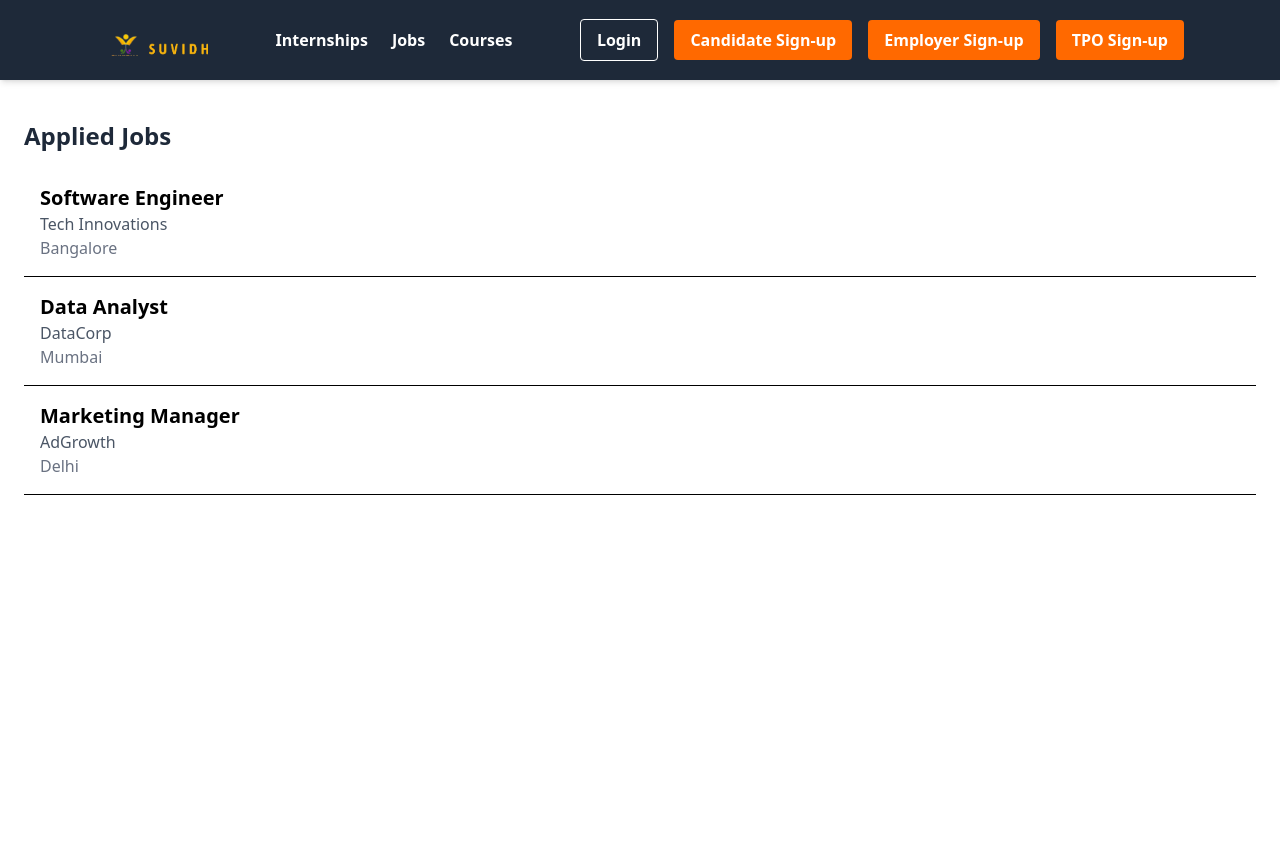
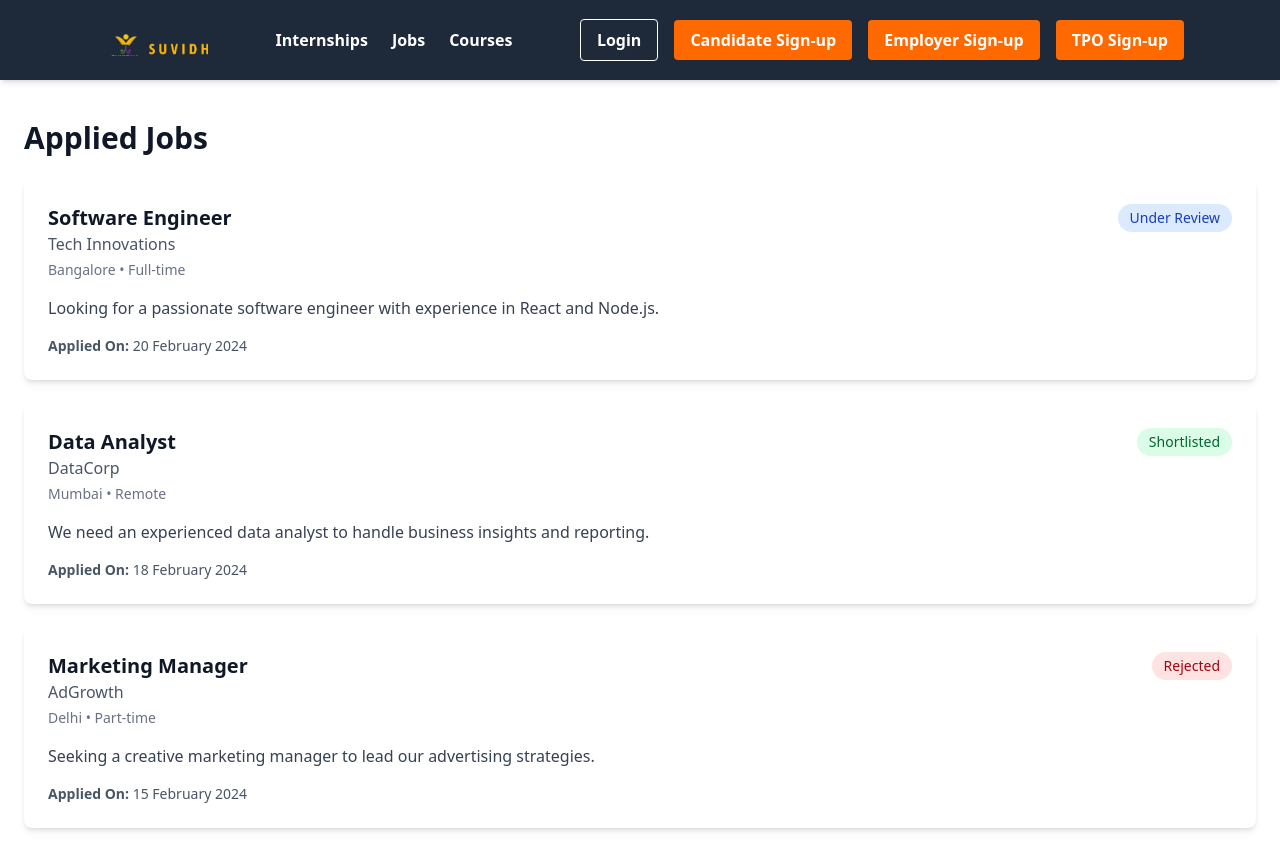
Before and after one commit to Internshala-clone/internshala-clone, a React (Vite) app: page /appliedjobs in a window 1280 px wide. Before the commit the page ends 800 px from the top, so only its background shows below. Built offline with nearby package versions, Linux system fonts and the light colour scheme; no server answers.

Commit message:
Updated Jobs and Profile

```diff
--- a/src/components/Appliedjobs.jsx
+++ b/src/components/Appliedjobs.jsx
@@ -18,6 +18,8 @@ const AppliedJobs = () => {
       location: "Bangalore",
       description:
         "Looking for a passionate software engineer with experience in React and Node.js.",
+      status: "Under Review",
+      applied_on: "2024-02-20",
     },
     {
       id: 2,
@@ -27,6 +29,8 @@ const AppliedJobs = () => {
       location: "Mumbai",
       description:
         "We need an experienced data analyst to handle business insights and reporting.",
+      status: "Shortlisted",
+      applied_on: "2024-02-18",
     },
     {
       id: 3,
@@ -36,6 +40,8 @@ const AppliedJobs = () => {
       location: "Delhi",
       description:
         "Seeking a creative marketing manager to lead our advertising strategies.",
+      status: "Rejected",
+      applied_on: "2024-02-15",
     },
   ];
 
@@ -85,16 +91,49 @@ const AppliedJobs = () => {
   return (
     <div>
       <Navbar />
-      <div className="mt-24 p-6">
-        <h1 className="text-2xl font-bold text-gray-800">Applied Jobs</h1>
+      <div className="mt-24 p-6 max-w-7xl mx-auto">
+        <h1 className="text-3xl font-bold text-gray-900 mb-6">Applied Jobs</h1>
         {error && <p className="text-red-500">{error}</p>}
-        <div className="mt-4">
+        <div className="space-y-6">
           {appliedJobs.length > 0 ? (
             appliedJobs.map((job) => (
-              <div key={job.id} className="p-4 border-b">
-                <h2 className="text-xl font-semibold">{job.job_title}</h2>
-                <p className="text-gray-600">{job.company_name}</p>
-                <p className="text-gray-500">{job.location}</p>
+              <div
+                key={job.id}
+                className="bg-white p-6 rounded-lg shadow-md hover:shadow-lg transition-shadow"
+              >
+                <div className="flex justify-between items-start">
+                  <div>
+                    <h2 className="text-xl font-semibold text-gray-900">
+                      {job.job_title}
+                    </h2>
+                    <p className="text-gray-600">{job.company_name}</p>
+                    <p className="text-gray-500 text-sm mt-1">
+                      {job.location} • {job.job_type}
+                    </p>
+                  </div>
+                  <span
+                    className={`px-3 py-1 rounded-full text-sm font-medium ${
+                      job.status === "Under Review"
+                        ? "bg-blue-100 text-blue-800"
+                        : job.status === "Shortlisted"
+                        ? "bg-green-100 text-green-800"
+                        : "bg-red-100 text-red-800"
+                    }`}
+                  >
+                    {job.status}
+                  </span>
+                </div>
+                <p className="text-gray-700 mt-4">{job.description}</p>
+                <div className="mt-4 text-sm text-gray-600">
+                  <p>
+                    <span className="font-semibold">Applied On:</span>{" "}
+                    {new Date(job.applied_on).toLocaleDateString("en-IN", {
+                      day: "2-digit",
+                      month: "long",
+                      year: "numeric",
+                    })}
+                  </p>
+                </div>
               </div>
             ))
           ) : (
--- a/src/components/Profile.jsx
+++ b/src/components/Profile.jsx
@@ -6,24 +6,44 @@ import Navbar from "./Navbar";
 
 const Profile = () => {
   const [user, setUser] = useState(null);
+  const [loading, setLoading] = useState(true);
   const auth = getAuth(app);
   const db = getFirestore(app);
 
   useEffect(() => {
     const unsubscribe = onAuthStateChanged(auth, async (currentUser) => {
       if (currentUser) {
+        try {
           const userDoc = await getDoc(doc(db, "users", currentUser.uid));
-        setUser(userDoc.exists() ? userDoc.data() : null);
+          if (userDoc.exists()) {
+            setUser(userDoc.data());
           } else {
             setUser(null);
+          }
+        } catch (error) {
+          console.error("Error fetching user data:", error);
+        } finally {
+          setLoading(false);
+        }
+      } else {
+        setUser(null);
+        setLoading(false);
       }
     });
     return () => unsubscribe();
   }, [auth, db]);
 
+  if (loading) {
+    return (
+      <div className="text-center text-gray-500 mt-10">Loading profile...</div>
+    );
+  }
+
   if (!user) {
     return (
-      <div className="text-center text-gray-500 mt-10">Loading profile...</div>
+      <div className="text-center text-gray-500 mt-10">
+        No profile data found. Please log in.
+      </div>
     );
   }
 
@@ -32,26 +52,76 @@ const Profile = () => {
   };
 
   return (
-    <div className=" min-h-screen">
+    <div className="min-h-screen bg-gray-50">
       <Navbar />
-      <div className="max-w-4xl mx-auto mt-50 p-8 bg-white shadow-lg rounded-lg">
-        <h1 className="text-3xl font-bold text-gray-800 text-center mb-6">
+      <div className="max-w-4xl mx-auto mt-24 p-8">
+        <h1 className="text-3xl font-bold text-gray-900 text-center mb-8">
           Profile
         </h1>
-        <div className="bg-gray-50 p-6 rounded-lg shadow-md">
-          <p className="text-lg font-semibold text-gray-700 mb-2">
+        <div className="bg-white p-8 rounded-lg shadow-lg">
+          {/* Personal Information Section */}
+          <div className="mb-8">
+            <h2 className="text-2xl font-semibold text-gray-800 mb-4">
+              Personal Information
+            </h2>
+            <div className="space-y-4">
+              <p className="text-lg text-gray-700">
                 <strong>Name:</strong> {user.firstName} {user.lastName}
               </p>
-          <p className="text-lg text-gray-600 mb-2">
+              <p className="text-lg text-gray-700">
                 <strong>Email:</strong> {user.email}
               </p>
-          <p className="text-lg text-gray-600 mb-2">
+              <p className="text-lg text-gray-700">
                 <strong>Phone:</strong> {user.mobile || "Not provided"}
               </p>
-          <p className="text-lg text-gray-600">
+              <p className="text-lg text-gray-700">
                 <strong>Role:</strong>{" "}
                 {capitalizeFirstLetter(user.userType) || "User"}
               </p>
+            </div>
+          </div>
+
+          {/* Account Details Section */}
+          <div className="mb-8">
+            <h2 className="text-2xl font-semibold text-gray-800 mb-4">
+              Account Details
+            </h2>
+            <div className="space-y-4">
+              <p className="text-lg text-gray-700">
+                <strong>Account Created On:</strong>{" "}
+                {user.createdAt
+                  ? new Date(user.createdAt.seconds * 1000).toLocaleDateString(
+                      "en-IN",
+                      {
+                        day: "2-digit",
+                        month: "long",
+                        year: "numeric",
+                      }
+                    )
+                  : "Not available"}
+              </p>
+              <p className="text-lg text-gray-700">
+                <strong>Last Login:</strong>{" "}
+                {user.lastLogin
+                  ? new Date(user.lastLogin.seconds * 1000).toLocaleDateString(
+                      "en-IN",
+                      {
+                        day: "2-digit",
+                        month: "long",
+                        year: "numeric",
+                      }
+                    )
+                  : "Not available"}
+              </p>
+            </div>
+          </div>
+
+          {/* Edit Profile Button */}
+          <div className="text-center">
+            <button className="bg-orange-500 text-white px-6 py-2 rounded-lg hover:bg-orange-600 transition-colors">
+              Edit Profile
+            </button>
+          </div>
         </div>
       </div>
     </div>
--- a/src/components/Savedjobs.jsx
+++ b/src/components/Savedjobs.jsx
@@ -13,6 +13,9 @@ const mockSavedJobs = [
     company_name: "Tech Innovations",
     job_type: "Full-time",
     location: "Bangalore",
+    description:
+      "Looking for a passionate software engineer with experience in React and Node.js.",
+    posted_on: "2024-02-20",
   },
   {
     id: 2,
@@ -20,6 +23,9 @@ const mockSavedJobs = [
     company_name: "DataCorp",
     job_type: "Remote",
     location: "Mumbai",
+    description:
+      "We need an experienced data analyst to handle business insights and reporting.",
+    posted_on: "2024-02-18",
   },
 ];
 
@@ -85,8 +91,8 @@ const SavedJobs = () => {
   return (
     <div>
       <Navbar />
-      <div className="mt-24 p-6">
-        <h1 className="text-2xl font-bold text-gray-800">Saved Jobs</h1>
+      <div className="mt-24 p-6 max-w-7xl mx-auto">
+        <h1 className="text-3xl font-bold text-gray-900 mb-6">Saved Jobs</h1>
 
         {loading && (
           <p className="text-orange-500 mt-4">Loading saved jobs...</p>
@@ -101,18 +107,29 @@ const SavedJobs = () => {
           {savedJobs.map((job) => (
             <div
               key={job.id}
-              className="bg-white shadow-md rounded-lg p-4 border border-gray-200"
+              className="bg-white p-6 rounded-lg shadow-md hover:shadow-lg transition-shadow"
             >
-              <h3 className="text-lg font-semibold text-gray-900">
+              <h3 className="text-xl font-semibold text-gray-900">
                 {job.job_title}
               </h3>
-              <p className="text-sm text-orange-500">{job.company_name}</p>
-              <p className="text-sm text-gray-600">{job.job_type}</p>
-              <p className="text-sm text-gray-600">{job.location}</p>
-
+              <p className="text-gray-600">{job.company_name}</p>
+              <p className="text-gray-500 text-sm mt-1">
+                {job.location} • {job.job_type}
+              </p>
+              <p className="text-gray-700 mt-4">{job.description}</p>
+              <div className="mt-4 text-sm text-gray-600">
+                <p>
+                  <span className="font-semibold">Posted On:</span>{" "}
+                  {new Date(job.posted_on).toLocaleDateString("en-IN", {
+                    day: "2-digit",
+                    month: "long",
+                    year: "numeric",
+                  })}
+                </p>
+              </div>
               <div className="mt-4 flex justify-between items-center">
                 <Link to={`/applyjob/${job.id}/${currentUser?.id || "guest"}`}>
-                  <button className="text-orange-500 font-bold hover:underline">
+                  <button className="bg-orange-500 text-white px-4 py-2 rounded-lg hover:bg-orange-600 transition-colors">
                     Apply Now
                   </button>
                 </Link>
```
Lines whose indentation alone changed are shown as unchanged.
